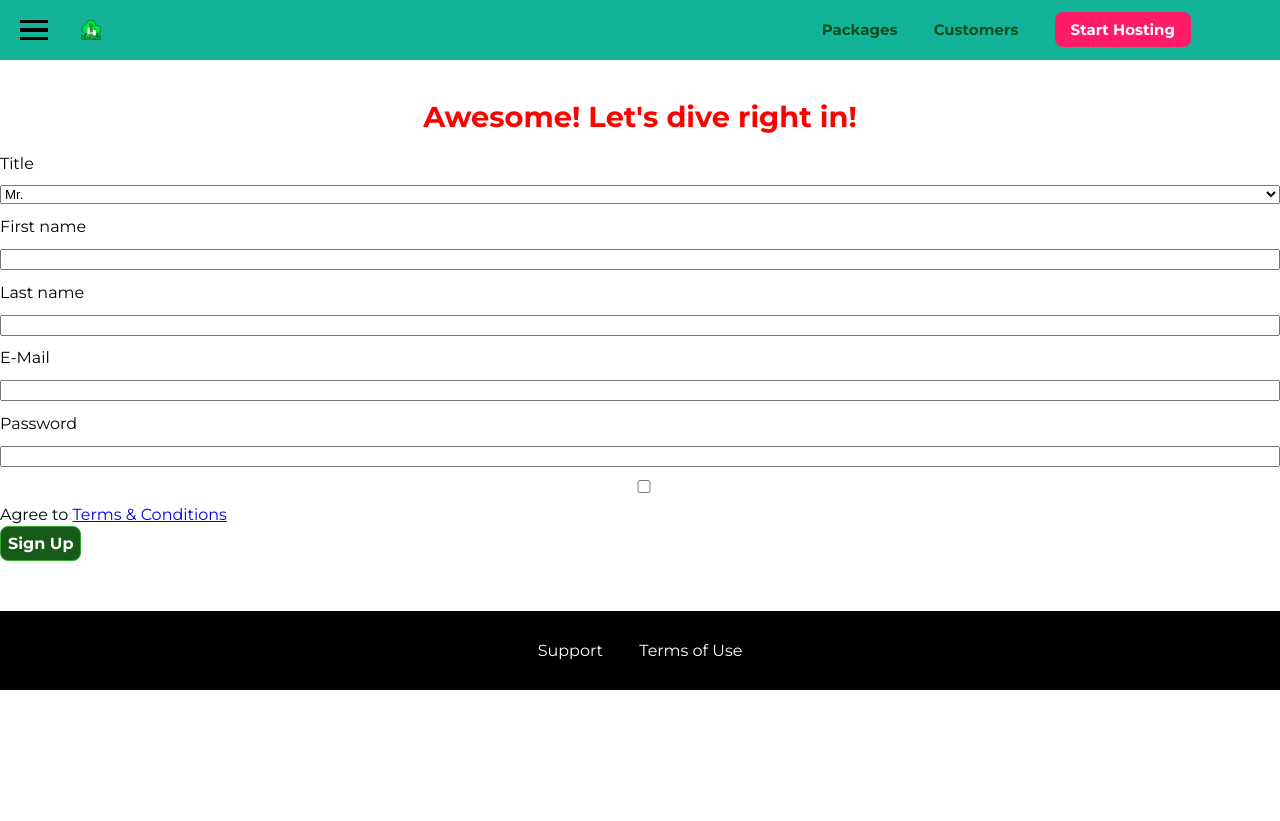
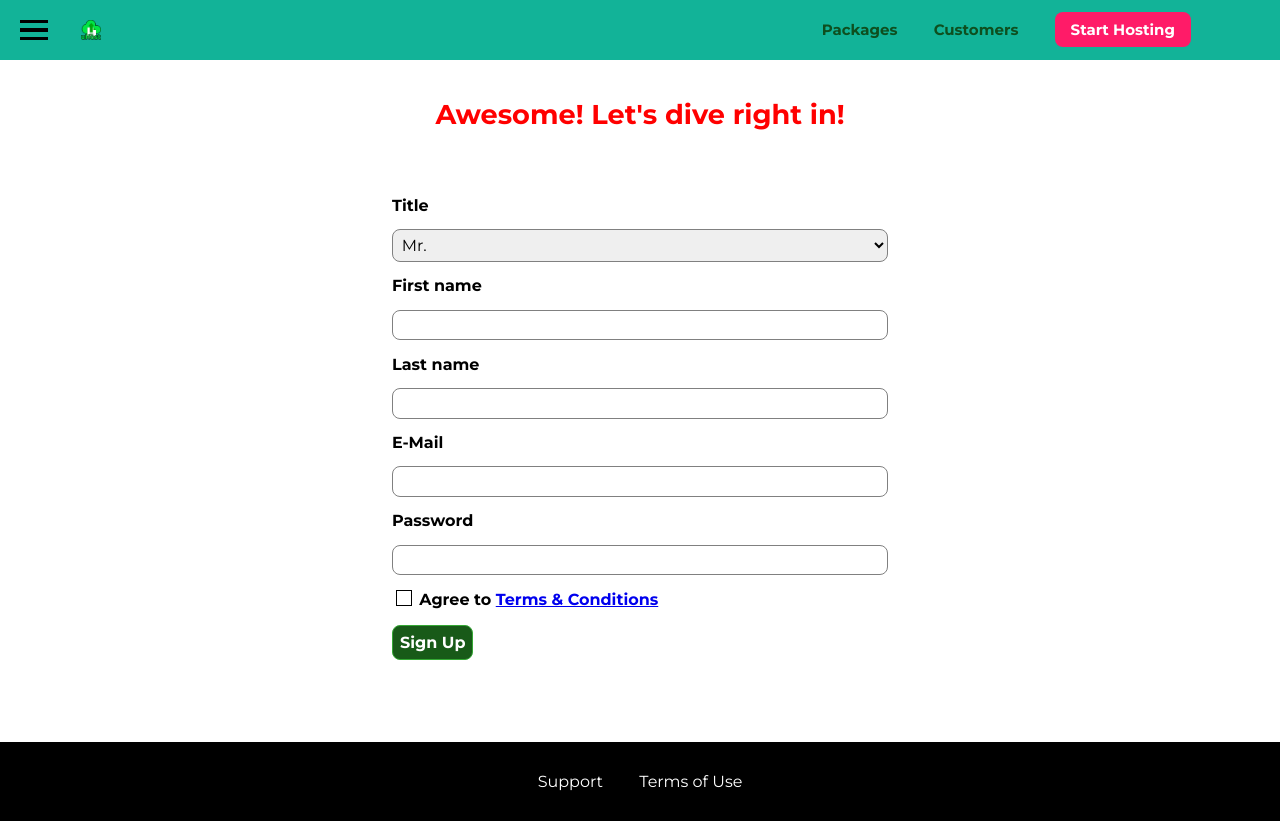
Before and after one commit to BajraYeJoon/CSS3-Basics-Advanced-Playground, a plain HTML site: page Box_Model/start-hosting/index.html in a window 1280 px wide. Before the commit the page ends 800 px from the top, so only its background shows below. Drawn offline with Linux system fonts and the light colour scheme.

Commit message:
advanced attribute selector

```diff
--- a/Box_Model/start-hosting/start-hosting.css
+++ b/Box_Model/start-hosting/start-hosting.css
@@ -1,15 +1,97 @@
 main {
-    padding-top: 5rem;
+  padding-top: 5rem;
 }
 
 .signup-title {
-    text-align: center;
-    font-size: 1.8rem;
-    color: red;
+  text-align: center;
+  font-size: 1.7rem;
+  color: red;
+}
+.signup-form {
+  padding: 2rem;
 }
 
-.signup-form label, .signup-form input, .signup-form select {
-    display: block;
-    margin-top: 0.8rem;
-    width: 100%;
+.signup-form label {
+  font-weight: bold;
 }
+
+.signup-form label,
+.signup-form input,
+.signup-form select {
+  display: block;
+  margin-top: 0.9rem;
+  width: 100%;
+}
+/* .signup-form input[type="checkbox"] */
+.signup-form input[id*="agree"],
+.signup-form input[id*="agree"] + label {
+  display: inline-block;
+  width: auto;
+  vertical-align: bottom;
+}
+
+
+
+.signup-form input:not([type="checkbox"]),
+.signup-form select {
+  border: 1px solid grey;
+  padding: 0.3rem 0.3rem;
+  font: inherit;
+  border-radius: 8px;
+}
+
+.signup-form input:focus,
+.signup-form select:focus {
+  outline: none;
+  background: rgb(193, 240, 193);
+  border-color: rgb(15, 158, 15);
+}
+
+.signup-form input[type="checkbox"] {
+    border: 1px solid black;
+    background: white;
+    width: 1rem;
+    height: 1rem;
+    -webkit-appearance: none;
+    -moz-appearance: none;
+    appearance: none;
+}
+
+.signup-form input[type="checkbox"]:checked {
+    background: rgb(89, 179, 89);
+    border: green;
+}
+
+.signup-form input.invalid,
+.signup-form select.invalid,
+.signup-form :invalid {
+    border: 1px solid red;
+    background: rgb(226, 91, 91);
+}
+
+
+.signup-form button[type="submit"] {
+  display: block;
+  margin-top: 1rem;
+}
+
+@media (min-width: 40rem) {
+  .signup-form {
+    margin: auto;
+    width: 35rem;
+  }
+}
+
+@media (max-width: 40rem) {
+    .main-footer {
+      position: fixed;
+      width: 100%;
+      left: 0;
+      bottom: 0;
+      margin-top: 5px;
+    }
+
+    .signup-title{
+        padding: 0 2rem;
+    }
+  }
```
